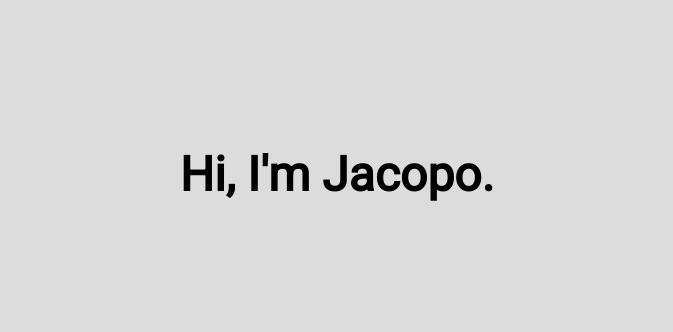
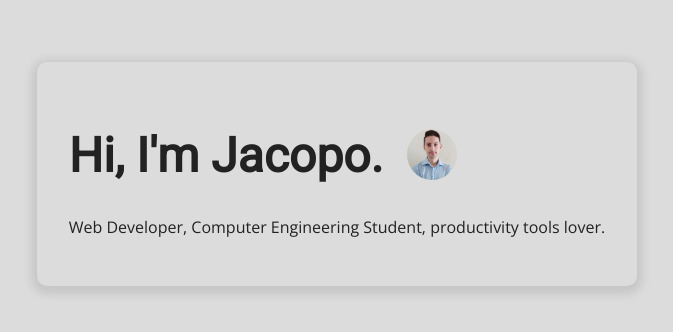
Before and after one commit to muccijacopo/personal-website, a website built with Parcel: page src/index.html in a window 1280 px wide. Shown: the part 226-558 px from the top of the page, without its empty margins (303-976 px from the left). Built offline with nearby package versions, Linux system fonts and the light colour scheme.

Commit message:
rounded image

```diff
--- a/src/index.html
+++ b/src/index.html
@@ -8,7 +8,11 @@
 </head>
 <body>
     <div class="container">
-        <h1>Hi, I'm Jacopo.</h1>
+        <div class="card">
+            <h1>Hi, I'm Jacopo.</h1>
+            <p>Web Developer, Computer Engineering Student, productivity tools lover.</p>
+            <img src="assets/images/foto2.jpg" />
+        </div>
     </div>
     <!-- <script src="index.js"></script> -->
 </body>
--- a/src/styles/_variables.scss
+++ b/src/styles/_variables.scss
@@ -6,4 +6,4 @@ button {
   border: none;
   @include color(lightblue);
 }
-$text-color: black;
+$text-color: #222222;
--- a/src/styles/main.scss
+++ b/src/styles/main.scss
@@ -8,13 +8,29 @@ body {
 }
 
 .container {
+  position: relative;
   width: 100%;
   height: 100vh;
   max-width: 800px;
   margin: 0 auto;
   padding: 0 1rem;
   @extend .d-flex-center;
-  h1 {
-    font-size: 3rem;
+  .card {
+    position: relative;
+    background: #dcdcdc;
+    border-radius: 10px;
+    padding: 2rem;
+    box-shadow: 0px 3px 10px 5px rgba(0, 0, 0, 0.1);
+    h1 {
+      font-size: 3rem;
+    }
+    img {
+      position: absolute;
+      top: 30%;
+      right: 30%;
+      width: 50px;
+      height: auto;
+      border-radius: 50%;
+    }
   }
 }
```
Also changed, not shown: src/assets/images/foto2.jpg (added).
